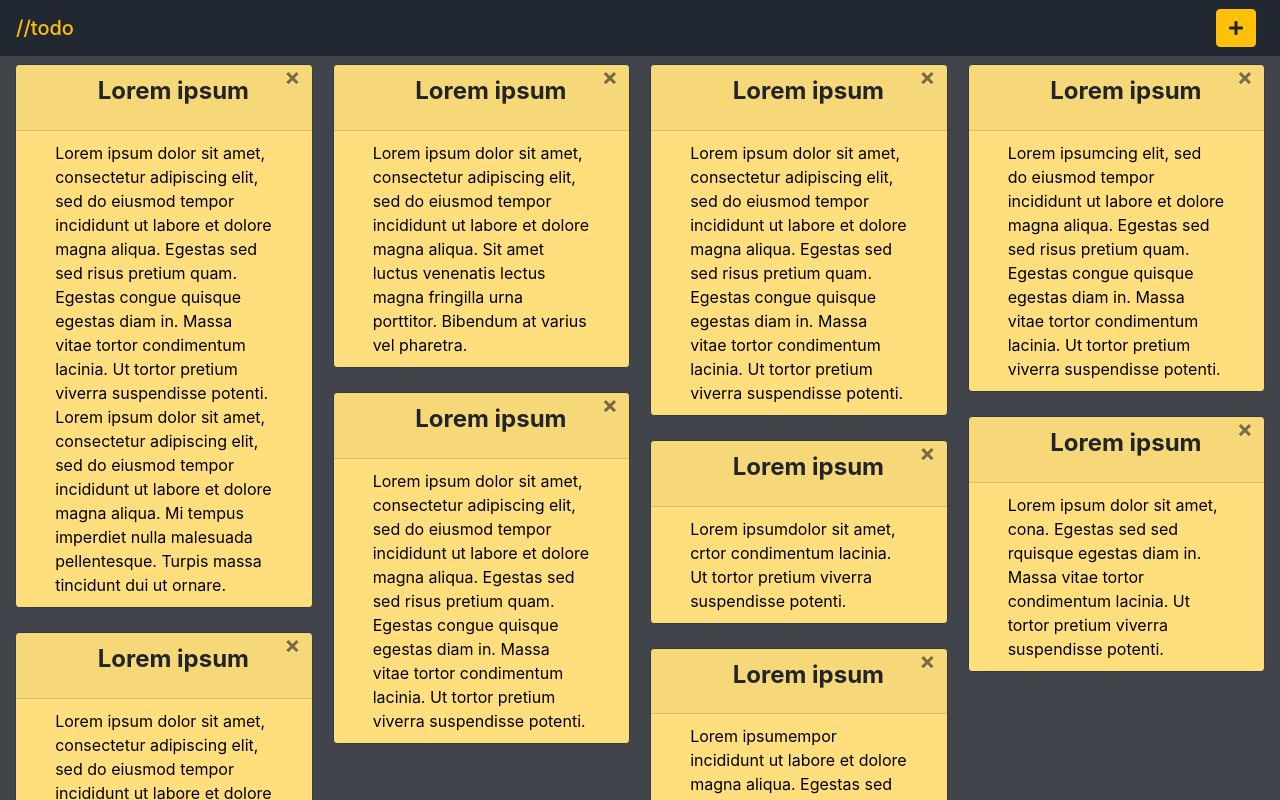
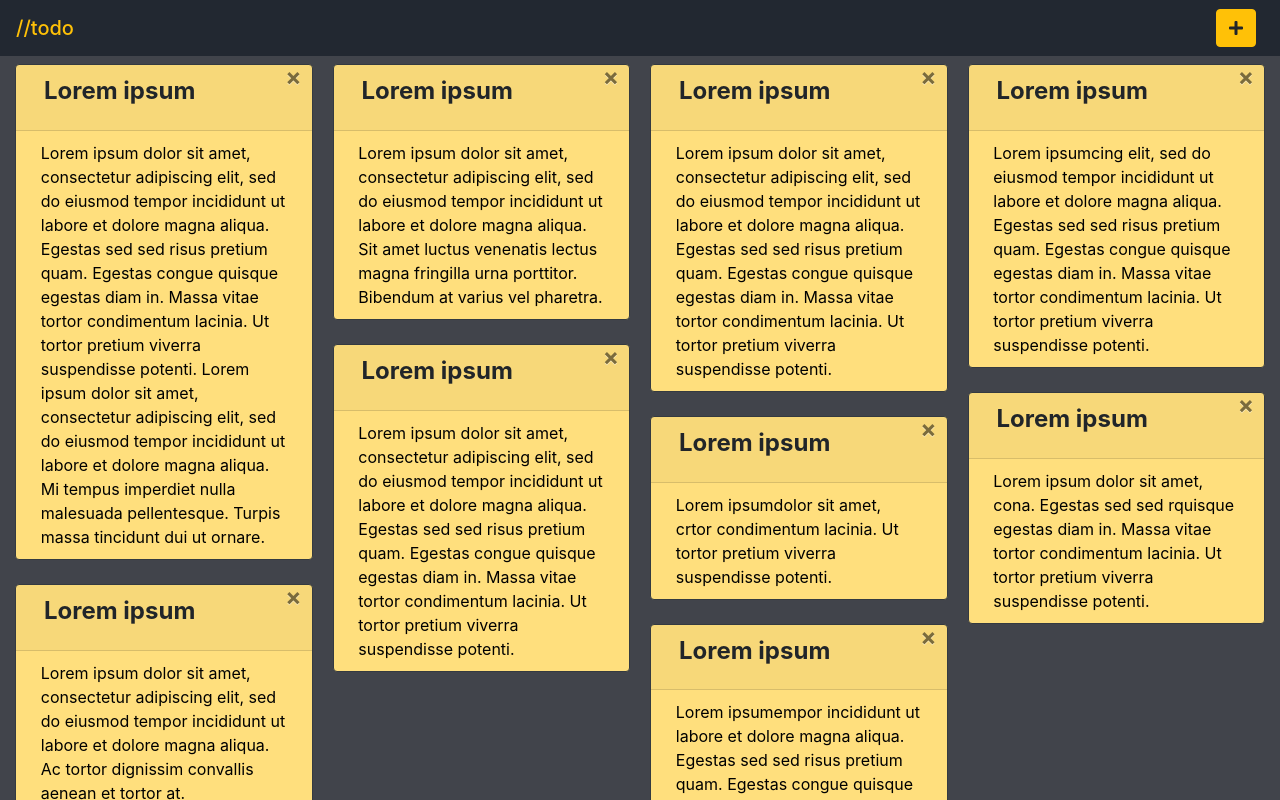
Before and after one commit to CarterMacLennan/MERN-App, a React (Create React App) app in the folder Client/app/: page / in a window 1280 px wide. Shown: the top 800 px of the page. Built offline with nearby package versions, Linux system fonts and the light colour scheme.

Commit message:
Fixed header to start at the beginning

```diff
--- a/Client/app/src/App.css
+++ b/Client/app/src/App.css
@@ -47,7 +47,11 @@ html,body {
 }
 
 .card-body{
-  padding: 0 16px;
+  padding: 0;
+}
+
+.card a{
+  padding-right: 10px;
 }
 
 textarea{
@@ -65,7 +69,3 @@ textarea{
 button{
   margin: 0px 8px;
 }
-
-a{
-  padding-right: 11px;
-}
--- a/Client/app/src/card.js
+++ b/Client/app/src/card.js
@@ -7,10 +7,8 @@ export default function Card(props){
         <div class="card border-dark mb-3">
         <a class="close" href="#">×</a>
             <div class="card-header">
-                <div class="row justify-content-end">
-                    <div class="col-10">
-                        <h4 class="card-title"><strong>{props.project.information.title}</strong></h4>
-                    </div>
+                <div class="row ">
+                    <h4 class="card-title"><strong>{props.project.information.title}</strong></h4>
                 </div>
             </div>
 
```
